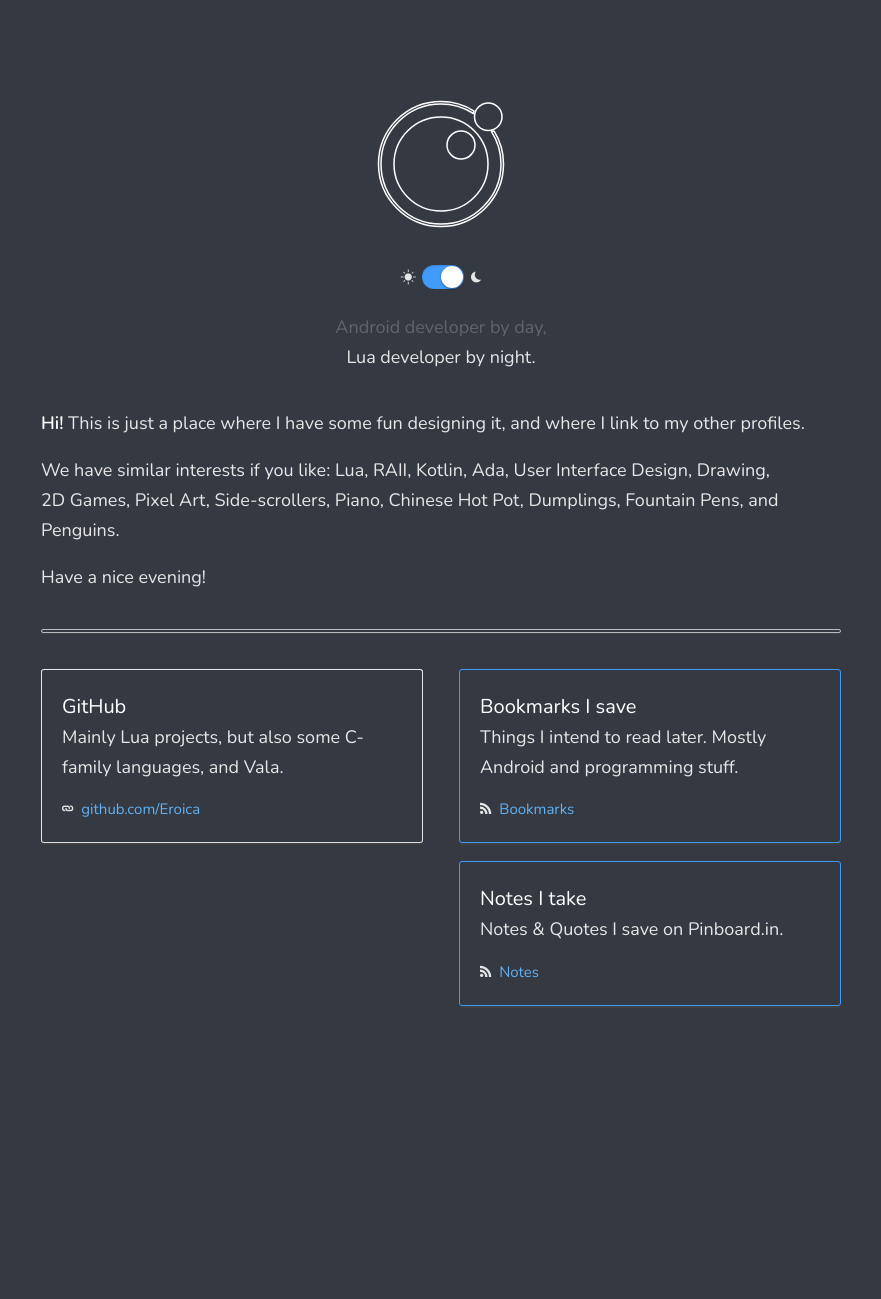
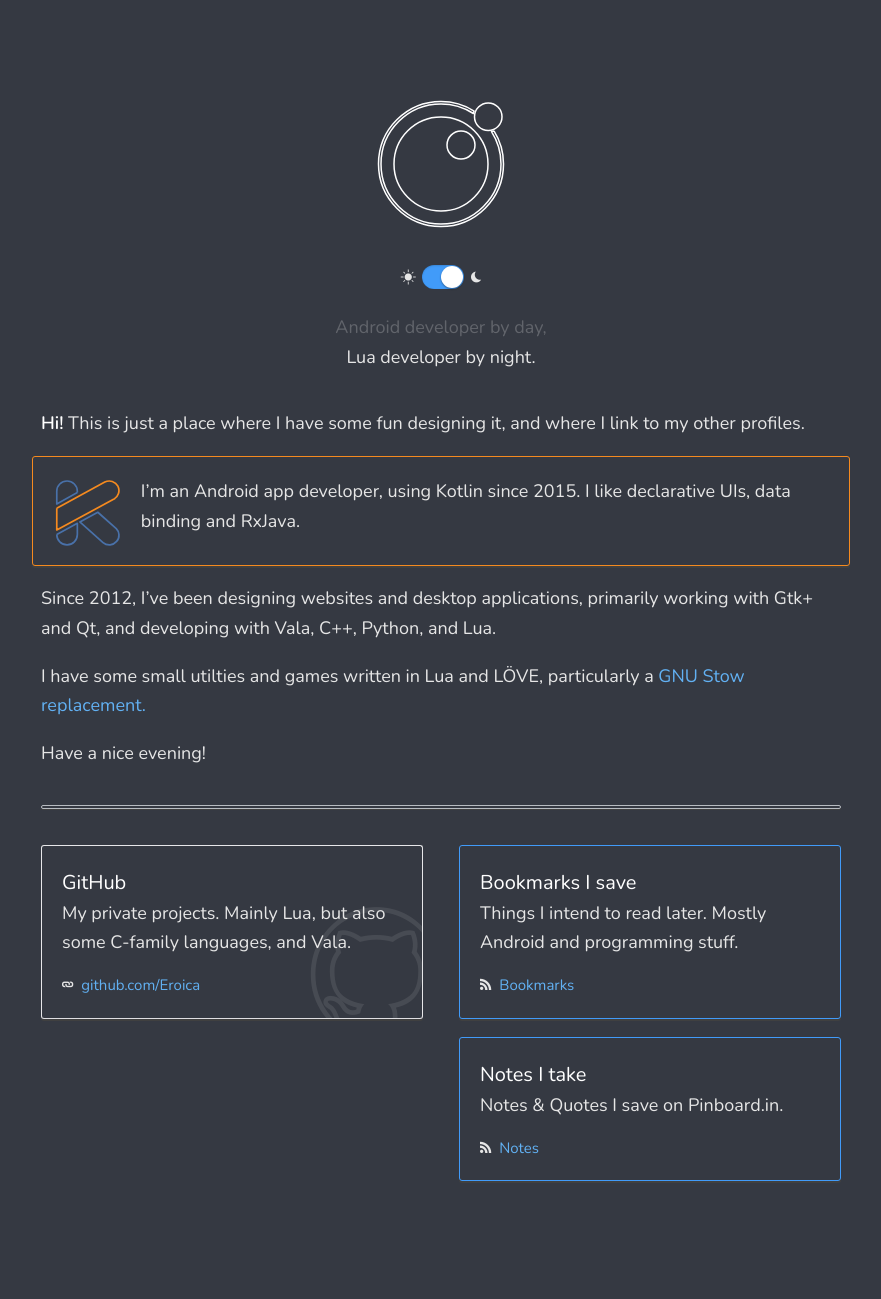
Before and after one commit to Eroica/eroica.github.io, a Jekyll site: the page built from index.html, in a window 1280 px wide. Shown: the whole page, without its empty margins (199-1080 px from the left). Built offline with Jekyll 4.4.1, drawn with Linux system fonts in a browser that asks for light colours; some web fonts are replaced; before the commit the page ends 1124 px from its top, so only the background shows below that.

Commit message:
Update new content

```diff
--- /dev/null
+++ b/_includes/kotlin-svg.html
@@ -0,0 +1,8 @@
+<svg class="kotlin-logo" width="100%" height="100%" viewBox="0 0 287 296" version="1.1" xmlns="http://www.w3.org/2000/svg" xmlns:xlink="http://www.w3.org/1999/xlink" xml:space="preserve" style="fill-rule:evenodd;clip-rule:evenodd;stroke-linejoin:round;stroke-miterlimit:1.41421;">
+    <g transform="matrix(1,0,0,1,15.5,15.9844)">
+        <path d="M0,219.978L0,220.933C0,244.346 18.873,263.219 42.286,263.219C65.698,263.219 84.572,244.346 84.572,220.933L84.572,174.347L0,219.978Z" style="fill:none;stroke:rgb(73,113,169);stroke-width:7px;"/>
+        <path d="M255.673,220.217C254.957,211.138 251.134,202.777 244.684,196.326L244.684,196.087L168.713,128.956L94.891,168.614L190.214,253.424C197.381,259.636 206.459,262.98 216.015,262.98C217.21,262.98 218.404,262.98 219.36,262.742C229.872,261.786 239.428,256.769 246.117,248.885C253.284,241.001 256.39,230.728 255.673,220.217Z" style="fill:none;stroke:rgb(73,113,169);stroke-width:7px;"/>
+        <path d="M84.572,48.206L84.572,43.667L84.572,42.711C84.572,19.299 65.46,0.426 42.286,0.426C18.873,0.426 0,19.299 0,42.711L0,94.554L84.572,48.206Z" style="fill:none;stroke:rgb(73,113,169);stroke-width:7px;"/>
+        <path d="M0,112.71L197.573,4.965C203.307,1.859 209.757,0.426 216.208,0.426C220.269,0.426 224.33,1.142 228.392,2.337C249.176,9.026 260.405,31.244 253.715,52.029C250.849,60.629 245.354,68.035 237.709,73.052L237.709,73.291L235.32,74.725L0,201.821L0,112.71L0,112.71Z" style="fill:none;stroke:rgb(245,138,31);stroke-width:7px;"/>
+    </g>
+</svg>
--- a/_includes/lua-android-svg.html
+++ b/_includes/lua-android-svg.html
@@ -1,4 +1,3 @@
-
 <svg id="lua-android" viewBox="0 0 256 256" version="1.1" xmlns="http://www.w3.org/2000/svg" xmlns:xlink="http://www.w3.org/1999/xlink" xml:space="preserve" style="fill-rule:evenodd;clip-rule:evenodd;stroke-linejoin:round;stroke-miterlimit:1.41421;">
 	<g>
         <path d="M222,128C222,76.112 179.888,34 128,34C76.112,34 34,76.112 34,128C34,179.888 76.112,222 128,222C179.888,222 222,179.888 222,128"/>
--- a/_sass/_entities.scss
+++ b/_sass/_entities.scss
@@ -15,6 +15,12 @@
 	margin-top: 2em;
 }
 
+.image-float-left {
+	float: left;
+	height: 72px;
+	margin-right: 1em;
+}
+
 .tag {
 	display: inline-block;
 	font-size: 1.2rem;
@@ -22,6 +28,28 @@
 	color: white;
 	border-radius: 3px;
 	padding: 2px 1em;
+}
+
+.KotlinBox {
+	margin-left: -.5em;
+	min-height: calc(72px + 20px + 1em);
+	margin-right: -.5em;
+	margin-top: 1em;
+	border-color: rgb(245,138,31) !important;
+}
+
+.GitHubBox {
+	overflow: hidden;
+
+	&:after {
+		opacity: .1;
+		font-family: "Ionicons";
+		position: absolute;
+		font-size: 150px;
+		content: "\f232";
+		bottom: -80px;
+		right: -20px;
+	}
 }
 
 .box {
--- a/_sass/_icon.scss
+++ b/_sass/_icon.scss
@@ -1,18 +1,24 @@
-path, line, polyline {
-	stroke: #d4d9de;
-	stroke-width: 3px;
-}
+svg {
+	path, line, polyline {
+		stroke: #d4d9de;
+		stroke-width: 3px;
+	}
 
-#android path, #android line, #android polyline {
-	stroke: lighten(#77c159, 15);
+	path {
+		fill: transparent;
+	}
 }
 
 .-dark path, .-dark line, .-dark polyline {
 	stroke: #fff;
 }
 
-path {
-	fill: transparent;
+.kotlin-logo path {
+	stroke-width: 5px;
+}
+
+#android path, #android line, #android polyline {
+	stroke: lighten(#77c159, 15);
 }
 
 #lua-android {
--- a/index.html
+++ b/index.html
@@ -5,7 +5,14 @@
 <section class="main container -large _center">
 	<p><strong>Hi!</strong> This is just a place where I have some fun designing it, and where I link to my other profiles.</p>
 
-	<p>We have similar interests if you like: Lua, RAII, Kotlin, Ada, User Interface Design, Drawing, 2D Games, Pixel Art, Side-scrollers, Piano, Chinese Hot Pot, Dumplings, Fountain Pens, and Penguins.</p>
+	<div class="KotlinBox box">
+		<span class="image-float-left">{% include kotlin-svg.html %}</span>
+		<p>I’m an Android app developer, using Kotlin since 2015. I like declarative UIs, data binding and RxJava.</p>
+	</div>
+
+	<p>Since 2012, I’ve been designing websites and desktop applications, primarily working with Gtk+ and Qt, and developing with Vala, C++, Python, and Lua.</p>
+
+	<p>I have some small utilties and games written in Lua and LÖVE, particularly a <a href="https://github.com/Eroica/Luastow">GNU Stow replacement.</a></p>
 
 	<p class="day-paragraph">Have a nice day!</p>
 
@@ -15,10 +22,10 @@
 <section class="container -large _center">
 	<div class="row">
 		<div class="col">
-			<div class="box">
+			<div class="GitHubBox box">
 				<h2>GitHub</h2>
 
-				<p>Mainly Lua projects, but also some C-family languages, and Vala.</p>
+				<p>My private projects. Mainly Lua, but also some C-family languages, and Vala.</p>
 
 				<p class="link"><i class="ion-link"></i><span><a href="https://github.com/Eroica">github.com/Eroica</a></span></p>
 			</div>
--- a/js/main.js
+++ b/js/main.js
@@ -20,7 +20,7 @@
 	var date = new Date();
 	var current_hours = date.getHours();
 
-	if(current_hours >= 18 || current_hours < 8) {
+	if(current_hours >= 21 || current_hours < 8) {
 		document.querySelector("body").classList.add("-dark");
 		document.querySelector(".switch > input").checked = true;
 		if ($day != null) $day.innerText = EVENING;
@@ -29,8 +29,18 @@
 		document.querySelector("body").classList.remove("-dark");
 	}
 
-	var $lua_android = new Walkway("#lua-android");
+	var $lua_android = new Walkway({
+		selector: "#lua-android",
+		duration: 1000,
+	});
 	$lua_android.draw();
+
+	var $kotlin = new Walkway({
+		selector: ".kotlin-logo",
+		duration: 1000,
+		easing: "linear",
+	});
+	$kotlin.draw();
 })();
 
 function toggleDarkness(event) {
@@ -39,6 +49,9 @@
 	if ($day != null) $day.innerText = $body.classList.contains("-dark") ? EVENING : DAY;
 	var s = $body.classList.contains("-dark")
 			? new Walkway("#lua-inner-moon")
-			: new Walkway("#android");
+			: new Walkway({
+				selector: "#android",
+				duration: 1500,
+			});
 	s.draw();
 }
```
